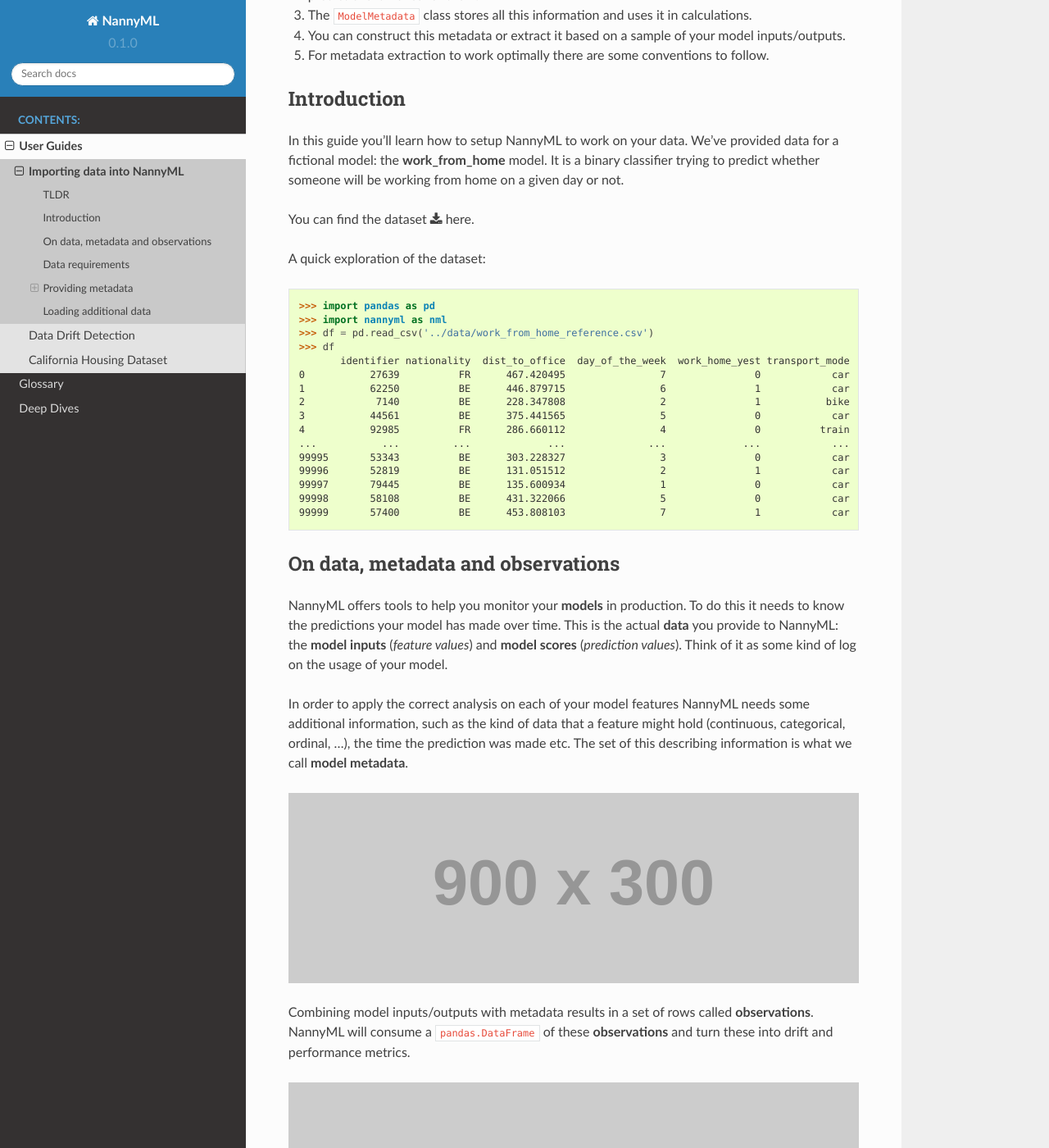
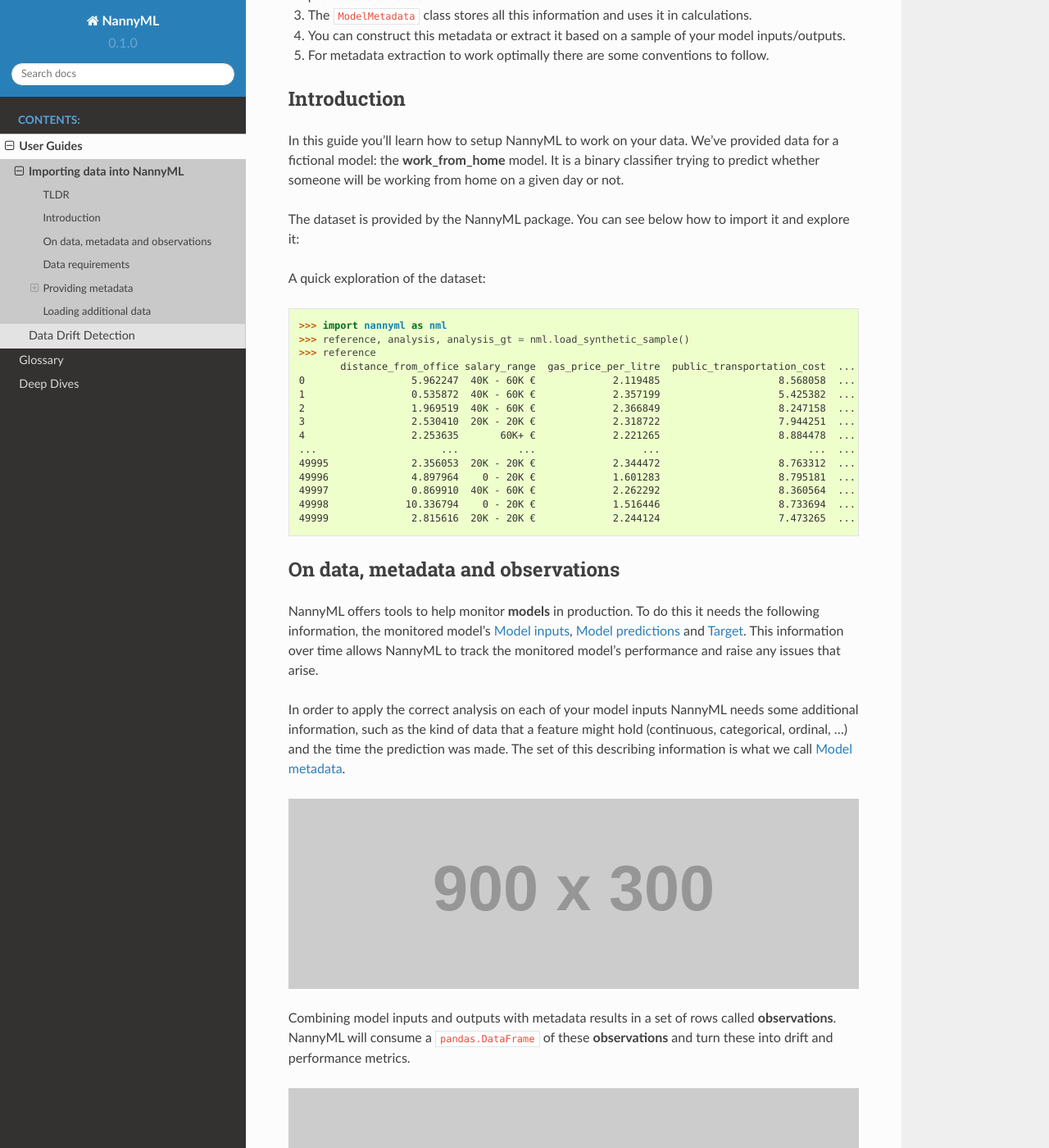
Before and after one commit to NannyML/nannyml, a Sphinx documentation site: the page built from docs/guides/importing_your_data.rst, in a window 1280 px wide and 1400 px high, scrolled down 281 px. Shown: the whole window at 82% size. Built offline with Sphinx 7.4.7 and the Read the Docs theme 2.0.0, drawn with Linux system fonts in a browser that asks for light colours; pages that are not in the unit, such as notebooks, are missing from menus.

Commit message:
Improve Docs (#10)
* wip documentation update

* polish drift docs, add NBs, add calif docs

* linting fix

* update example notebooks for API changes

* fix doc drift code example

```diff
--- a/docs/deep_dive.rst
+++ b/docs/deep_dive.rst
@@ -5,3 +5,4 @@
     :maxdepth: 2
 
     deep_dive/data_reconstruction
+    deep_dive/california
--- a/docs/guides.rst
+++ b/docs/guides.rst
@@ -6,4 +6,3 @@
 
     guides/importing_your_data
     guides/data_drift
-    guides/california
--- a/docs/guides/california.rst
+++ /dev/null
@@ -1,6 +0,0 @@
-.. _california-housing:
-
-California Housing Dataset
-==========================
-
-# TODO
--- a/docs/guides/importing_your_data.rst
+++ b/docs/guides/importing_your_data.rst
@@ -21,47 +21,49 @@
 **work_from_home** model. It is a binary classifier trying to predict whether someone will be working from home on
 a given day or not.
 
-You can find the dataset :download:`here <../data/work_from_home_reference.csv>`.
+The dataset is provided by the NannyML package. You can see below how to
+import it and explore it:
 
 A quick exploration of the dataset:
 
 .. code-block:: python
 
-    >>> import pandas as pd
     >>> import nannyml as nml
-    >>> df = pd.read_csv('../data/work_from_home_reference.csv')
-    >>> df
-           identifier nationality  dist_to_office  day_of_the_week  work_home_yest transport_mode  work_home_pred  work_home_actual       industry                 date
-    0           27639          FR      467.420495                7               0            car               1                 1    agriculture  2019-04-05 03:26:32
-    1           62250          BE      446.879715                6               1            car               1                 1       services  2015-08-31 17:23:12
-    2            7140          BE      228.347808                2               1           bike               1                 0       services  2014-03-09 00:13:58
-    3           44561          BE      375.441565                5               0            car               1                 0  manufacturing  2014-09-24 03:34:18
-    4           92985          FR      286.660112                4               0          train               0                 1       services  2015-04-30 04:27:28
-    ...           ...         ...             ...              ...             ...            ...             ...               ...            ...                  ...
-    99995       53343          BE      303.228327                3               0            car               1                 0       services  2013-11-19 12:08:48
-    99996       52819          BE      131.051512                2               1            car               0                 0  manufacturing  2014-03-24 17:12:20
-    99997       79445          BE      135.600934                1               0            car               1                 0  manufacturing  2013-08-18 09:47:08
-    99998       58108          BE      431.322066                5               0            car               1                 1    agriculture  2011-02-14 13:45:01
-    99999       57400          BE      453.808103                7               1            car               0                 1       services  2014-04-21 21:20:28
+    >>> reference, analysis, analysis_gt = nml.load_synthetic_sample()
+    >>> reference
+           distance_from_office salary_range  gas_price_per_litre  public_transportation_cost  ...  work_home_actual            timestamp  y_pred_proba  partition
+    0                  5.962247  40K - 60K €             2.119485                    8.568058  ...                 1  2014-05-09 22:27:20          0.99  reference
+    1                  0.535872  40K - 60K €             2.357199                    5.425382  ...                 0  2014-05-09 22:59:32          0.07  reference
+    2                  1.969519  40K - 60K €             2.366849                    8.247158  ...                 1  2014-05-09 23:48:25          1.00  reference
+    3                  2.530410  20K - 20K €             2.318722                    7.944251  ...                 1  2014-05-10 01:12:09          0.98  reference
+    4                  2.253635       60K+ €             2.221265                    8.884478  ...                 1  2014-05-10 02:21:34          0.99  reference
+    ...                     ...          ...                  ...                         ...  ...               ...                  ...           ...        ...
+    49995              2.356053  20K - 20K €             2.344472                    8.763312  ...                 1  2017-08-31 00:32:42          0.99  reference
+    49996              4.897964    0 - 20K €             1.601283                    8.795181  ...                 0  2017-08-31 01:57:54          0.03  reference
+    49997              0.869910  40K - 60K €             2.262292                    8.360564  ...                 1  2017-08-31 02:34:28          0.98  reference
+    49998             10.336794    0 - 20K €             1.516446                    8.733694  ...                 0  2017-08-31 03:10:27          0.00  reference
+    49999              2.815616  20K - 20K €             2.244124                    7.473265  ...                 1  2017-08-31 03:10:29          1.00  reference
 
 On data, metadata and observations
 ==================================
 
-NannyML offers tools to help you monitor your **models** in production.
-To do this it needs to know the predictions your model has made over time.
-This is the actual **data** you provide to NannyML: the **model inputs** (*feature values*)
-and **model scores** (*prediction values*). Think of it as some kind of log on the usage of your model.
+NannyML offers tools to help monitor **models** in production.
+To do this it needs the following information, the monitored model's :term:`Model inputs`,
+:term:`Model predictions` and :term:`Target`. This information over time allows
+NannyML to track the monitored model's performance and raise any issues that arise.
 
-In order to apply the correct analysis on each of your model features NannyML needs some additional information,
-such as the kind of data that a feature might hold (continuous, categorical, ordinal, ...),
-the time the prediction was made etc. The set of this describing information is what we call **model metadata**.
+In order to apply the correct analysis on each of your model inputs NannyML needs some
+additional information, such as the kind of data that a feature might hold
+(continuous, categorical, ordinal, ...) and the time the prediction was made.
+The set of this describing information is what we call :term:`Model metadata`.
 
 .. image:: https://via.placeholder.com/900x300.png?text=model+invocation+process
 
 ..
     TODO: insert illustration showing model invocation and assigning names to everything
 
-Combining model inputs/outputs with metadata results in a set of rows called **observations**.
+Combining model inputs and outputs with metadata results in a set of rows called
+**observations**.
 NannyML will consume a ``pandas.DataFrame`` of these **observations** and turn these into drift
 and performance metrics.
 
```
Also changed, not shown: docs/deep_dive/california.rst (added, +111 -0 lines), docs/deep_dive/data_reconstruction.rst (+35 -37 lines), docs/glossary.rst (+13 -3 lines), docs/guides/data_drift.rst (+54 -37 lines), docs/_static/butterfly-scatterplot.svg, docs/examples/Butterfly Example.ipynb, docs/examples/California-Housing.ipynb (added), docs/examples/Chunking.ipynb (added), docs/examples/Data Drift Workflow.ipynb, 1 other file.
